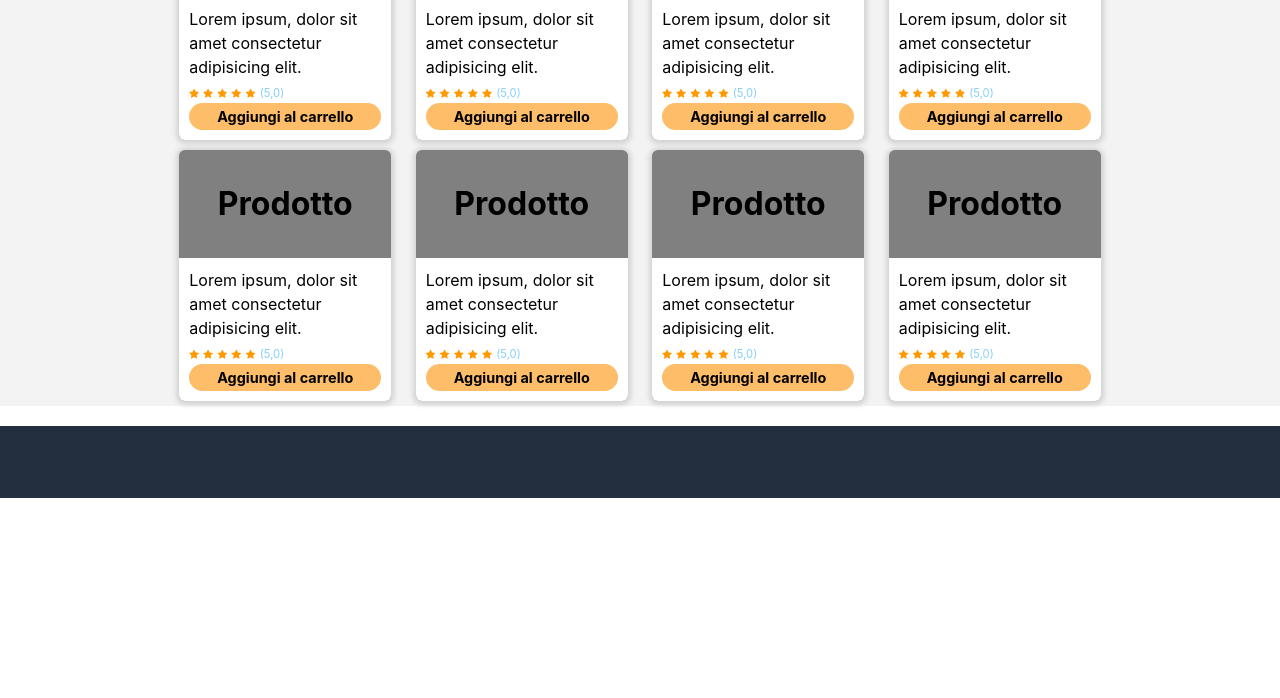
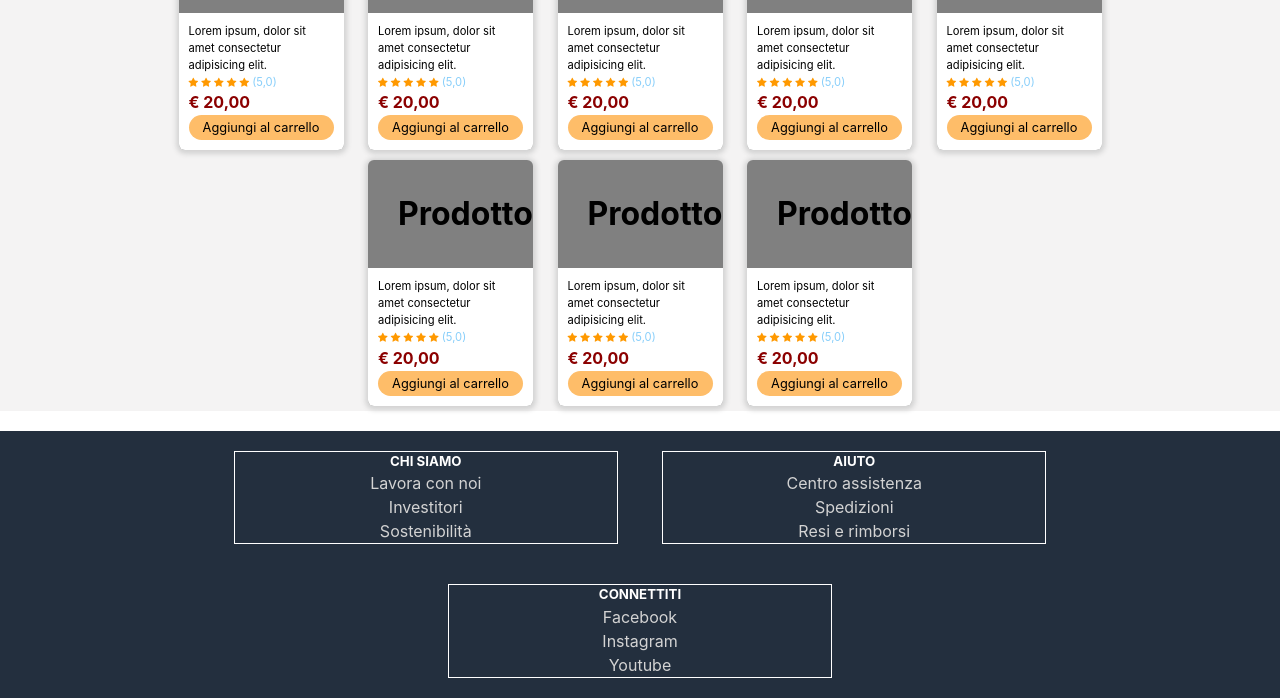
Before and after one commit to TheRedKardinal/PROGETTO-SETTIMANA-2, a plain HTML site: page index.html in a window 1280 px wide. Shown: the part 709-1407 px from the top of the page. Before the commit the page ends 1207 px from the top, so only its background shows below. Drawn offline with nearby package versions, Linux system fonts and the light colour scheme.

Commit message:
Update finale del giorno

```diff
--- a/assets/css/style.css
+++ b/assets/css/style.css
@@ -29,6 +29,7 @@
     background: none;
 }
 
+/* HEADER */
 header {
     background-color: #131921;
 }
@@ -107,6 +108,7 @@
     border-bottom-right-radius: 4px;
 }
 
+/* MAIN */
 main {
     text-align: left;
     background-color: rgb(244, 243, 243);
@@ -128,6 +130,7 @@
     color: rgb(220, 214, 214);
 }
 
+/* CATEGORIE */
 #categorie {
     background-color: rgb(244, 243, 243);
     margin: 20px 19px;
@@ -150,13 +153,19 @@
     margin: 5px 10px;
 }
 
-.categoryCard h2 {
-    font-size: 2.5rem;
-    padding: 30px;
+.categoryCard:nth-of-type(odd) h2 {
+        font-size: 4rem;
+    padding: 20px;
+}
+
+.categoryCard:nth-of-type(even) h2 {
+        font-size: 1.4rem;
+    padding: 51.2px;
 }
 
 .categoryCard:nth-child(2) {
     background-color: #232F3E;
+        font-size: 1rem;
 }
 
 .categoryCard:nth-child(3) {
@@ -187,9 +196,10 @@
     color: lightskyblue;
 }
 
+/* PRODOTTI */
 #product {
     background-color: rgb(244, 243, 243);
-    margin: 20px 110px;
+    margin: 20px 90px;
     vertical-align: top;
     text-align: center;
 
@@ -202,7 +212,7 @@
 
 .productCard {
     color: black;
-    width: 20%;
+    width: 15%;
     text-align: center;
     display: inline-block;
     border-radius: 6px;
@@ -214,6 +224,15 @@
 .productCard h2 {
     font-size: 2rem;
     padding: 30px;
+}
+
+.productCard h2 {
+    font-size: 2rem;
+    padding: 30px;
+}
+
+.productCard h4 {
+     color: darkred;
 }
 
 .productCardBot {
@@ -229,18 +248,25 @@
     color: black;
 }
 
+.productCardBot p {
+    font-size: 0.7rem;
+}
+
 .productCard i {
     font-size: 0.6rem;
     color: #FF9900;
 }
 
 .productCardBot button {
-    font-size: 0.9rem;
-    font-weight: bold;
+    font-size: 0.8rem;
     background-color: #FEBD69;
     border-radius: 20px;
     padding: 5px;
     width: 100%;
+}
+
+.productCardBot button:hover {
+    background-color: #F7CA00;
 }
 
 .productCardBot a {
@@ -248,10 +274,35 @@
     font-size: 0.7rem;
 }
 
+.productCard:hover {
+
+}
+
+/* FOOTER */
 footer {
     background-color: #232F3E;
+    text-align: center;
 }
 
+footer ul {
+    display: inline-block;
+    list-style: none;
+    width: 30%;
+    border: 1px solid white;
+    margin: 20px;
+}
+
+footer h5 {
+    color: white;
+}
+
+footer li {
+    color: lightgray;
+}
+
+footer a:hover {
+text-decoration: underline;
+}
 
 /* Scrivi qui sotto i tuoi stili */
 
--- a/assets/js/script.js
+++ b/assets/js/script.js
@@ -142,7 +142,7 @@
     return 'Rating non valido';
 }
 
-console.log(piazzaStelline(6));
+console.log(piazzaStelline(5));
 
 /* VERSIONE INTERMEDIA — Filtro per categoria
    Funzione che riceve il parametro categoria e filtra l'array prodotti mostrando solo i prodotti della categoria ricevuta
--- a/index.html
+++ b/index.html
@@ -102,6 +102,7 @@
                             <i class="bi bi-star-fill"></i>
                             <i class="bi bi-star-fill"></i> <a>(5,0)</a>
                         </p>
+                        <h4>€ 20,00</h4>
                         <button>Aggiungi al carrello</button>
                     </div>
                 </div> <!-- Chiuso Prodotto 1 -->
@@ -118,6 +119,7 @@
                             <i class="bi bi-star-fill"></i>
                             <i class="bi bi-star-fill"></i> <a>(5,0)</a>
                         </p>
+                        <h4>€ 20,00</h4>
                         <button>Aggiungi al carrello</button>
                     </div>
                 </div> <!-- Chiuso Prodotto 2 -->
@@ -134,6 +136,7 @@
                             <i class="bi bi-star-fill"></i>
                             <i class="bi bi-star-fill"></i> <a>(5,0)</a>
                         </p>
+                        <h4>€ 20,00</h4>
                         <button>Aggiungi al carrello</button>
                     </div>
                 </div> <!-- Chiuso Prodotto 3 -->
@@ -150,6 +153,7 @@
                             <i class="bi bi-star-fill"></i>
                             <i class="bi bi-star-fill"></i> <a>(5,0)</a>
                         </p>
+                        <h4>€ 20,00</h4>
                         <button>Aggiungi al carrello</button>
                     </div>
                 </div> <!-- Chiuso Prodotto 4 -->
@@ -166,6 +170,7 @@
                             <i class="bi bi-star-fill"></i>
                             <i class="bi bi-star-fill"></i> <a>(5,0)</a>
                         </p>
+                        <h4>€ 20,00</h4>
                         <button>Aggiungi al carrello</button>
                     </div>
                 </div> <!-- Chiuso Prodotto 5 -->
@@ -182,6 +187,7 @@
                             <i class="bi bi-star-fill"></i>
                             <i class="bi bi-star-fill"></i> <a>(5,0)</a>
                         </p>
+                        <h4>€ 20,00</h4>
                         <button>Aggiungi al carrello</button>
                     </div>
                 </div> <!-- Chiuso Prodotto 6 -->
@@ -198,6 +204,7 @@
                             <i class="bi bi-star-fill"></i>
                             <i class="bi bi-star-fill"></i> <a>(5,0)</a>
                         </p>
+                        <h4>€ 20,00</h4>
                         <button>Aggiungi al carrello</button>
                     </div>
                 </div> <!-- Chiuso Prodotto 7 -->
@@ -214,10 +221,10 @@
                             <i class="bi bi-star-fill"></i>
                             <i class="bi bi-star-fill"></i> <a>(5,0)</a>
                         </p>
+                        <h4>€ 20,00</h4>
                         <button>Aggiungi al carrello</button>
                     </div>
                 </div> <!-- Chiuso Prodotto 8 -->
-
 
 
             </div>
@@ -228,9 +235,40 @@
     <footer>
         <nav>
             <ul>
-        <li></li>
-        <li></li>
-        <li></li>
+                <h5>CHI SIAMO</h5>
+                <li>
+                    <a href="javascript:voi()" target="_blank">Lavora con noi</a>
+                </li>
+                <li>
+                    <a href="javascript:voi()" target="_blank">Investitori</a>
+                </li>
+                <li>
+                    <a href="javascript:voi()" target="_blank">Sostenibilità</a>
+                </li>
+            </ul>
+            <ul>
+                <h5>AIUTO</h5>
+                <li>
+                    <a href="javascript:voi()" target="_blank">Centro assistenza</a>
+                </li>
+                <li>
+                    <a href="javascript:voi()" target="_blank">Spedizioni</a>
+                </li>
+                <li>
+                    <a href="javascript:voi()" target="_blank">Resi e rimborsi</a>
+                </li>
+            </ul>
+            <ul>
+                <h5>CONNETTITI</h5>
+                <li>
+                    <a href="javascript:voi()" target="_blank">Facebook</a>
+                </li>
+                <li>
+                    <a href="javascript:voi()" target="_blank">Instagram</a>
+                </li>
+                <li>
+                    <a href="javascript:voi()" target="_blank">Youtube</a>
+                </li>
             </ul>
         </nav>
     </footer>
```
Lines whose indentation alone changed are shown as unchanged.
